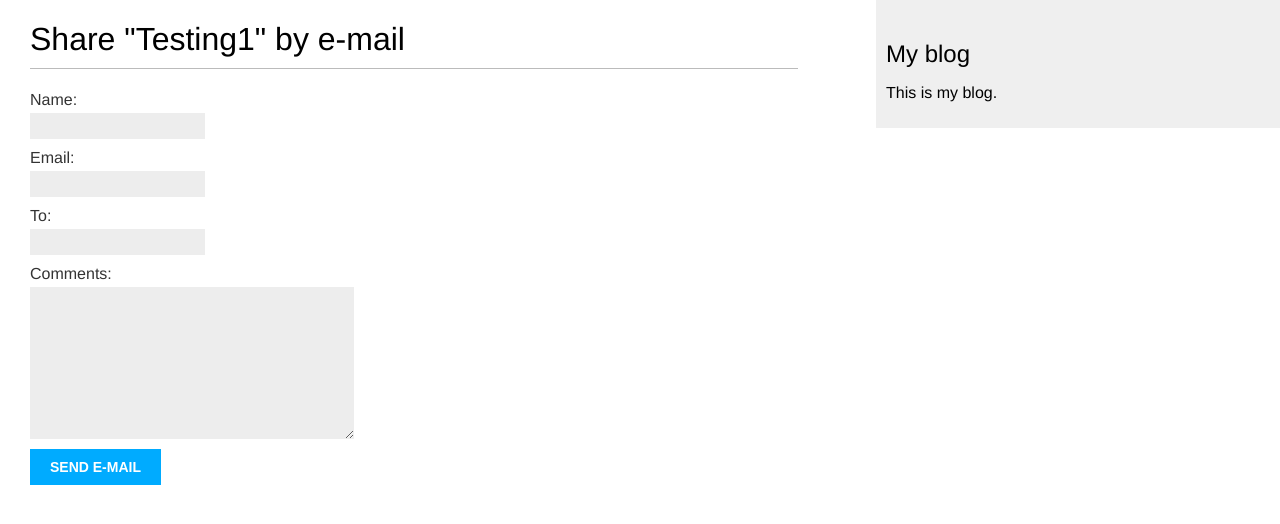
After one commit to sla686/django-learning, a Django app: page /blog/7/share/ in a window 1280 px wide. The commit adds this page. Shown: the top 524 px of the page. Run offline with Django 4.2, Linux system fonts and the light colour scheme; data comes from the database, SQL or seed files in the repository.

Commit message:
implemented recommending posts by email (actually sends emails!)

```diff
--- /dev/null
+++ b/blog/forms.py
@@ -0,0 +1,9 @@
+from django import forms
+
+
+class EmailPostForm(forms.Form):
+    name = forms.CharField(max_length=25)
+    email = forms.EmailField()
+    to = forms.EmailField()
+    comments = forms.CharField(required=False,
+                               widget=forms.Textarea)
--- a/blog/static/css/blog.css
+++ b/blog/static/css/blog.css
@@ -72,6 +72,7 @@ input[type=submit] {
     padding: 10px 20px;
     font-size: 14px;
     text-transform: uppercase;
+    cursor: pointer;
 }
 
 .errorlist {
--- a/blog/templates/blog/post/detail.html
+++ b/blog/templates/blog/post/detail.html
@@ -6,4 +6,9 @@
         Published {{ post.publish }} by {{ post.author }}
     </p>
     {{ post.body|linebreaks }}
+    <p>
+        <a href="{% url "blog:post_share" post.id %}">
+            Share this post
+        </a>
+    </p>
 {% endblock %}
--- /dev/null
+++ b/blog/templates/blog/post/share.html
@@ -0,0 +1,17 @@
+{% extends "blog/base.html" %}
+{% block title %}Share a post{% endblock %}
+{% block content %}
+    {% if sent %}
+        <h1>E-mail successfully sent</h1>
+        <p>
+            "{{ post.title }}" was successfully sent to {{ form.cleaned_data.to }}.
+        </p>
+    {% else %}
+        <h1>Share "{{ post.title }}" by e-mail</h1>
+        <form method="post">
+            {{ form.as_p }}
+            {% csrf_token %}
+            <input type="submit" value="Send e-mail">
+        </form>
+    {% endif %}
+{% endblock %}
--- a/blog/urls.py
+++ b/blog/urls.py
@@ -14,4 +14,7 @@ urlpatterns = [
     path('<int:year>/<int:month>/<int:day>/<slug:post>/',
          views.post_detail,
          name='post_detail'),
+    path('<int:post_id>/share/',
+         views.post_share,
+         name='post_share'),
 ]
--- a/blog/views.py
+++ b/blog/views.py
@@ -1,8 +1,10 @@
 from django.shortcuts import render, get_object_or_404
 from django.core.paginator import Paginator, EmptyPage, PageNotAnInteger
 from django.views.generic import ListView
+from django.core.mail import send_mail
 
 from .models import Post
+from .forms import EmailPostForm
 
 
 def post_list(request):
@@ -44,3 +46,28 @@ class PostListView(ListView):
     context_object_name = 'posts'
     paginate_by = 3
     template_name = 'blog/post/list.html'
+
+
+def post_share(request, post_id):
+    # Find by id
+    post = get_object_or_404(Post, id=post_id, status=Post.Status.PUBLISHED)
+    sent = False
+    if request.method == 'POST':
+        # Form was submitted
+        form = EmailPostForm(request.POST)
+        if form.is_valid():
+            # Form fields passed validation
+            cd = form.cleaned_data
+            post_url = request.build_absolute_uri(post.get_absolute_url())
+            subject = f"{cd['name']} recommends you read " \
+                      f"{post.title}"
+            message = f"Read {post.title} at {post_url}\n\n" \
+                      f"{cd['name']}\'s comments: {cd['comments']}"
+            send_mail(subject, message, 'sla686@gmail.com',
+                      [cd['to']])
+            sent = True
+    else:
+        form = EmailPostForm()
+    return render(request, 'blog/post/share.html', {'post': post,
+                                                    'form': form,
+                                                    'sent': sent})
```
Also changed, not shown: djangoProject/settings.py (+9 -0 lines).
